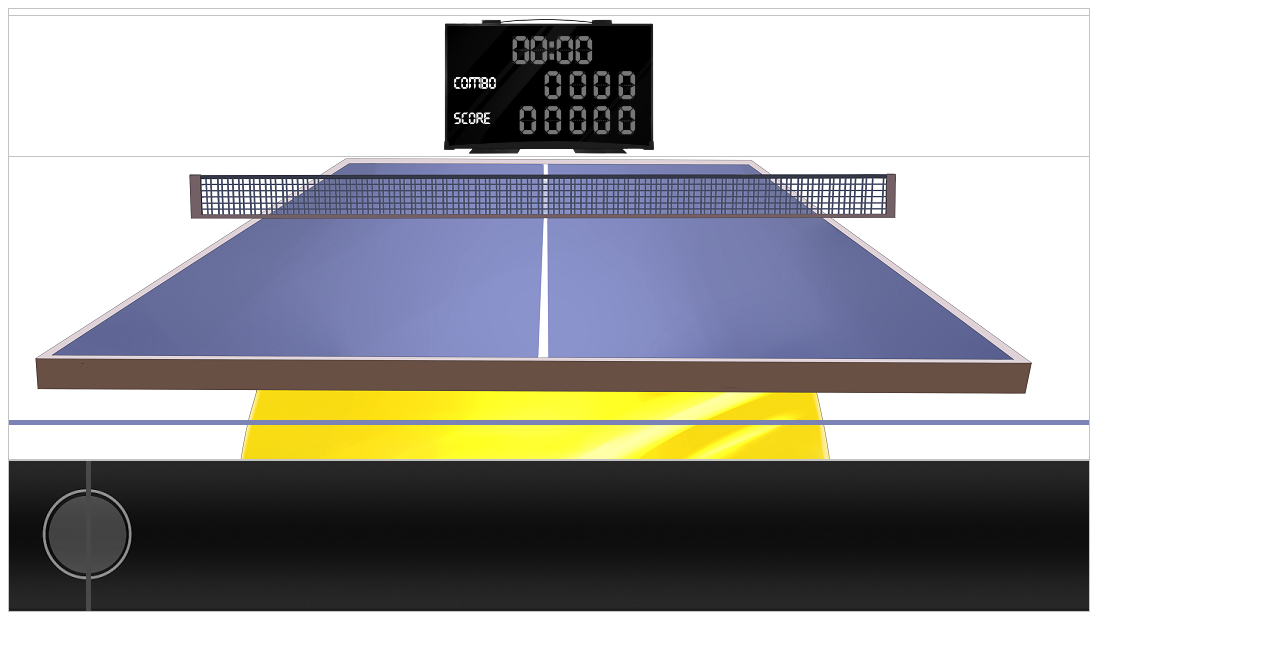
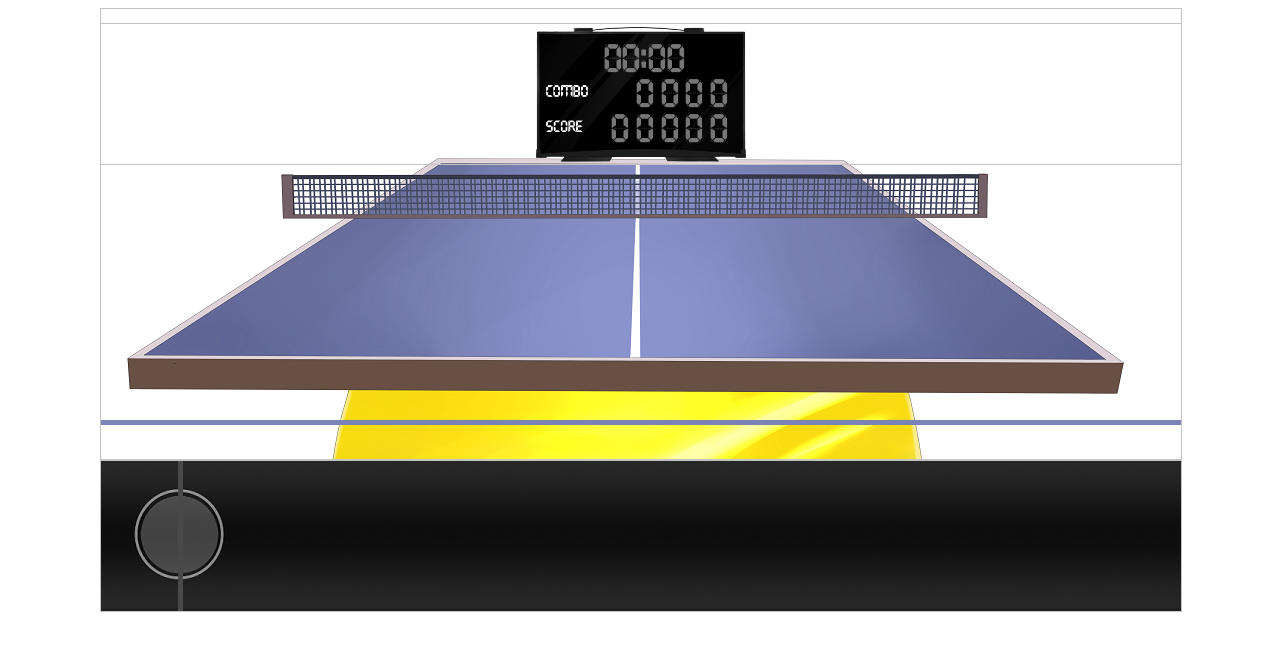
Before and after one commit to rapidhere/pingpong, a website: page pages/main/demo.html in a window 1280 px wide. Drawn offline with Linux system fonts and the light colour scheme; files whose address does not match are found by name.

Commit message:
margin center for demo ui

```diff
--- a/pages/main/demo.html
+++ b/pages/main/demo.html
@@ -8,6 +8,7 @@
 	<audio id = "music" src="static/aud/test3.mp3"></audio>
 	<audio id = "soundEffect" src="static/aud/hitball.mp3"></audio>
 	<audio id = "soundEffect_hola" src="static/aud/bigcombo.ogg"></audio>
+  <div style="width: 1080px; margin: 0 auto; position: relative;">
     <div id = "up_div" style = "position:relative;width:1080px;height:450px;border:1px solid #c3c3c3;background:url('static/img/background_large.png') no-repeat 0px 80px;background-size:contain;"></div>
   	<div id = "down_div" style = "position:relative;width:1080px;height:150px;border:1px solid #c3c3c3;background:url('static/img/background.png');background-size:cover;z-index:20;"></div>
     <div id = "quality_div" style = "position:absolute;width:1080px;height:100px;top:200px;text-align:center;opacity:1;"></div>
@@ -30,6 +31,7 @@
       <div style = "position:absolute;width:28px;height:56px;left:603.5px; top:78px;background:url('static/img/0.png') no-repeat center;background-size:contain;"></div>
 
     </div>
+  </div>
   <script src="static/js/function_lib.js"></script>
 </body>
 </html>
```
Lines whose indentation alone changed are shown as unchanged.
